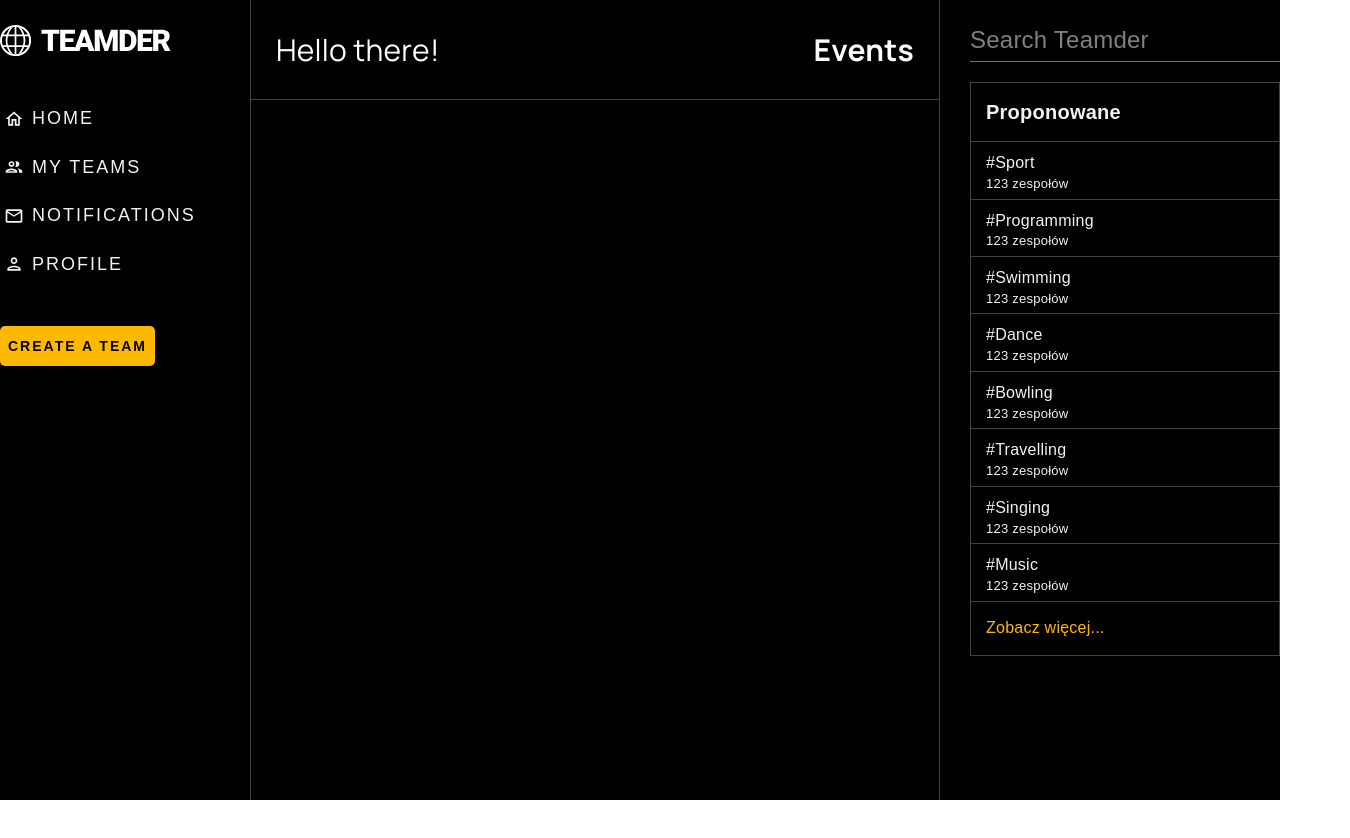
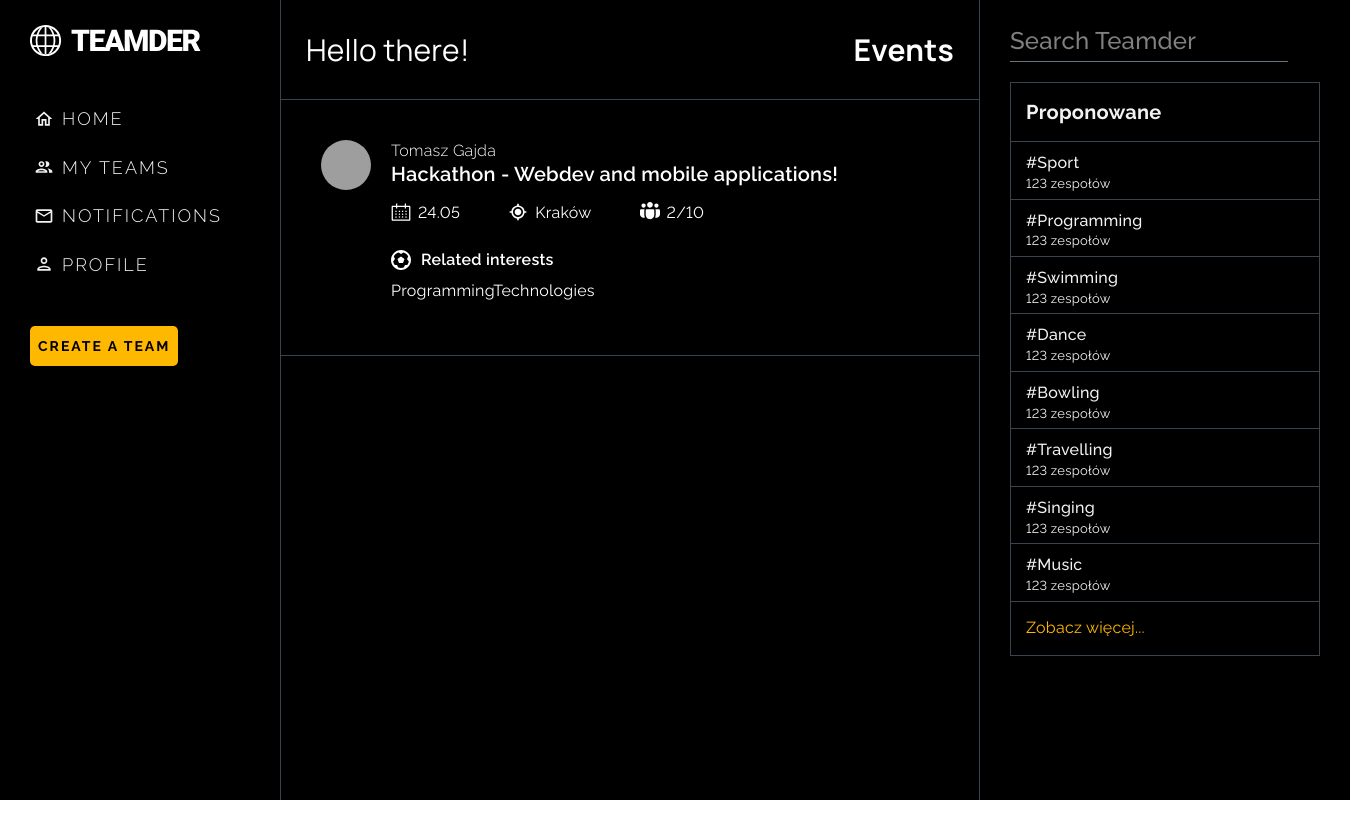
Before and after one commit to Wiktoria99/Teamder, a React (Create React App) app in the folder client/: page / in a window 1280 px wide. Shown: the top 838 px of the page, 1350 px wide, since content can reach past the window. After the commit the page ends 800 px from the top, so only its background shows below. Built offline with nearby package versions, Linux system fonts and the light colour scheme; grey boxes are pictures that could not be loaded.

Commit message:
add teamItem component, style fixes, importing correct fonts, fixing font-variant-numeric

```diff
--- a/client/public/index.html
+++ b/client/public/index.html
@@ -5,7 +5,11 @@
     <link rel="icon" href="%PUBLIC_URL%/favicon.ico" />
     <link rel="preconnect" href="https://fonts.gstatic.com" />
     <link
-      href="https://fonts.googleapis.com/css2?family=Manrope:wght@300;400;500;700&display=swap"
+      href="https://fonts.googleapis.com/css2?family=Manrope:wght@300;400;500;600;700&display=swap"
+      rel="stylesheet"
+    />
+    <link
+      href="https://fonts.googleapis.com/css2?family=Raleway:wght@300;400;500;600;700&display=swap"
       rel="stylesheet"
     />
     <meta name="viewport" content="width=device-width, initial-scale=1" />
--- a/client/src/components/molecules/Sidebar.tsx
+++ b/client/src/components/molecules/Sidebar.tsx
@@ -42,7 +42,14 @@ export const Sidebar = (props: Props) => {
   return (
     <BarWrapper>
       <TeamderLogoSidebar />
-        <NavLink to={paths.DASHBOARD} style={{marginBottom: "5px", marginTop: "40px", textDecoration: 'none' }}>
+      <NavLink
+        to={paths.DASHBOARD}
+        style={{
+          marginBottom: '5px',
+          marginTop: '40px',
+          textDecoration: 'none',
+        }}
+      >
         <SideBarButton
           type="button"
           color="secondary"
@@ -52,7 +59,10 @@ export const Sidebar = (props: Props) => {
           Home
         </SideBarButton>
       </NavLink>
-      <NavLink to={paths.DASHBOARD} style={{marginBottom: "5px", textDecoration: 'none' }} >
+      <NavLink
+        to={paths.DASHBOARD}
+        style={{ marginBottom: '5px', textDecoration: 'none' }}
+      >
         <SideBarButton
           type="button"
           color="secondary"
@@ -62,7 +72,10 @@ export const Sidebar = (props: Props) => {
           My Teams
         </SideBarButton>
       </NavLink>
-      <NavLink to={paths.DASHBOARD} style={{marginBottom: "5px", textDecoration: 'none' }} >
+      <NavLink
+        to={paths.DASHBOARD}
+        style={{ marginBottom: '5px', textDecoration: 'none' }}
+      >
         <SideBarButton
           type="button"
           color="secondary"
@@ -72,7 +85,7 @@ export const Sidebar = (props: Props) => {
           Notifications
         </SideBarButton>
       </NavLink>
-      <NavLink to={paths.DASHBOARD} style={{ textDecoration: 'none' }} >
+      <NavLink to={paths.DASHBOARD} style={{ textDecoration: 'none' }}>
         <SideBarButton
           type="button"
           color="secondary"
@@ -82,7 +95,7 @@ export const Sidebar = (props: Props) => {
           Profile
         </SideBarButton>
       </NavLink>
-      <NavLink to={paths.CREATE_TEAM} style={{ textDecoration: 'none' }} >
+      <NavLink to={paths.CREATE_TEAM} style={{ textDecoration: 'none' }}>
         <CustomButton
           type="submit"
           color="secondary"
--- a/client/src/components/molecules/TeamItem.tsx
+++ b/client/src/components/molecules/TeamItem.tsx
@@ -1,6 +1,7 @@
 import React from 'react';
-import { Box, makeStyles } from '@material-ui/core';
-import { CalendarIcon, LocationIcon, TeamIcon } from '@/assets';
+import { Box, Button, makeStyles } from '@material-ui/core';
+import { CalendarIcon, InterestsIcon, LocationIcon, TeamIcon } from '@/assets';
+import { colors } from '@/styles';
 
 interface Props {}
 
@@ -16,14 +17,69 @@ const team = {
 };
 
 const useStyles = makeStyles((theme) => ({
-  teamItemContainer: {},
-  avatarContainer: {},
-  contentContainer: {},
-  hostName: {},
-  teamTitle: {},
-  infoBox: {},
-  iconInfo: {},
-  minorInfo: {},
+  teamItemContainer: {
+    display: 'flex',
+    borderBottom: `1px solid ${colors.BORDER_GRAY}`,
+    padding: 40,
+  },
+  avatarContainer: {
+    paddingRight: 20,
+  },
+  photo: {
+    width: '50px',
+    height: '50px',
+    borderRadius: '50%',
+  },
+  contentContainer: {
+    display: 'flex',
+    flexFlow: 'column',
+  },
+  hostName: {
+    fontWeight: 100,
+    fontSize: 16,
+    lineHeight: '22px',
+    margin: 0,
+  },
+  teamTitle: {
+    fontWeight: 600,
+    fontSize: '20px',
+    lineHeight: '125%',
+    margin: 0,
+  },
+  infoBox: {
+    display: 'flex',
+    width: '70%',
+    minWidth: '230px',
+    justifyContent: 'space-between',
+    marginTop: 15,
+  },
+  iconInfo: {
+    display: 'flex',
+  },
+  minorInfo: {
+    fontSize: 16,
+    margin: '0px 0px 0px 7px',
+  },
+  interestsContainer: {
+    display: 'flex',
+    flexFlow: 'column',
+  },
+  interestsLabel: {
+    display: 'flex',
+    alignItems: 'center',
+    marginTop: '25px',
+  },
+  interestsText: {
+    fontSize: '16px',
+    fontWeight: 600,
+    lineHeight: '125%',
+    margin: 0,
+    marginLeft: '10px',
+  },
+  interestsList: {
+    fontSize: '16px',
+    marginTop: '10px',
+  },
 }));
 
 export const TeamItem = (props: Props) => {
@@ -32,7 +88,13 @@ export const TeamItem = (props: Props) => {
   return (
     <Box className={styles.teamItemContainer}>
       <Box className={styles.avatarContainer}>
-        <img height="100" width="100" src={team.photoSource} alt="avatar" />
+        <img
+          className={styles.photo}
+          height="100"
+          width="100"
+          src={team.photoSource}
+          alt="avatar"
+        />
       </Box>
       <Box className={styles.contentContainer}>
         <p className={styles.hostName}>{team.host}</p>
@@ -53,6 +115,16 @@ export const TeamItem = (props: Props) => {
             </p>
           </Box>
         </Box>
+        <Box className={styles.interestsContainer}>
+          <Box className={styles.interestsLabel}>
+            <InterestsIcon />
+            <p className={styles.interestsText}>Related interests</p>
+          </Box>
+          <Box className={styles.interestsList}>
+            {team.interests.map((interest) => interest)}
+          </Box>
+        </Box>
+        <Button />
       </Box>
     </Box>
   );
--- a/client/src/components/organisms/BarWrapper.tsx
+++ b/client/src/components/organisms/BarWrapper.tsx
@@ -10,7 +10,6 @@ interface BarI extends React.HTMLProps<HTMLDivElement> {
 const useStyles = makeStyles((theme) => ({
   barContainer: {
     width: 200,
-    height: '100vw',
     marginRight: 50,
     marginTop: 25,
     display: 'flex',
--- a/client/src/components/organisms/Layout.tsx
+++ b/client/src/components/organisms/Layout.tsx
@@ -12,6 +12,7 @@ const useStyles = makeStyles((theme) => ({
     height: '100vh',
     margin: 'auto',
     width: '100%',
+    minWidth: '1350px',
     backgroundColor: colors.BLACK,
   },
   sidebarContainer: {},
--- a/client/src/pages/MainPage.tsx
+++ b/client/src/pages/MainPage.tsx
@@ -3,7 +3,7 @@ import { useHistory } from 'react-router';
 import { logout } from '@/api';
 import { useLocalStorage } from '@/hooks';
 import { ACCESS_TOKEN, ID_TOKEN } from '@/constants';
-import { Layout, MainWrapper } from '@/components';
+import { Layout, MainWrapper, TeamItem } from '@/components';
 
 export const MainPage: React.FC = () => {
   const [token, setToken] = useLocalStorage(ID_TOKEN, '');
@@ -29,7 +29,9 @@ export const MainPage: React.FC = () => {
 
   return (
     <Layout>
-      <MainWrapper title="Events" backBtnURL={'/login'}></MainWrapper>
+      <MainWrapper title="Events" backBtnURL={'/login'}>
+        <TeamItem />
+      </MainWrapper>
     </Layout>
   );
 };
--- a/client/src/styles/theme.ts
+++ b/client/src/styles/theme.ts
@@ -3,6 +3,15 @@ import { colors } from './colors';
 
 export const theme = {
   default: createMuiTheme({
+    overrides: {
+      MuiCssBaseline: {
+        '@global': {
+          html: {
+            fontVariantNumeric: 'lining-nums',
+          },
+        },
+      },
+    },
     typography: {
       h1: {
         fontWeight: 700,
```
Lines whose indentation alone changed are shown as unchanged.
